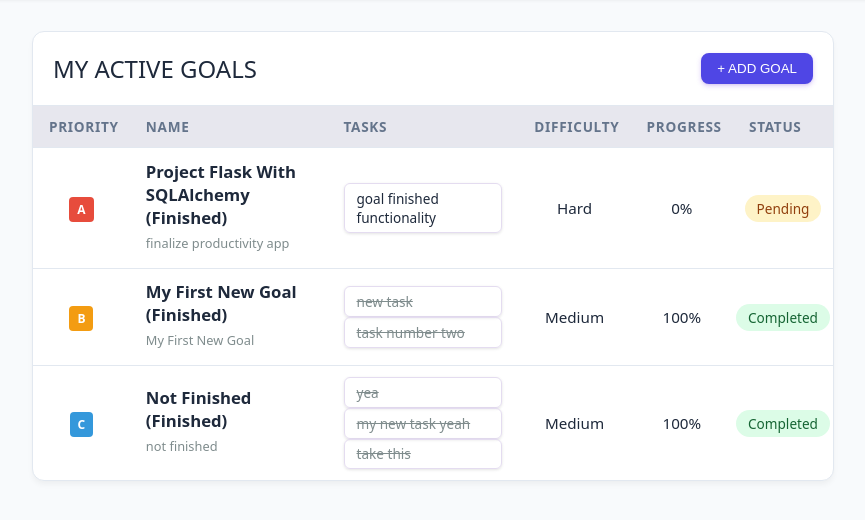
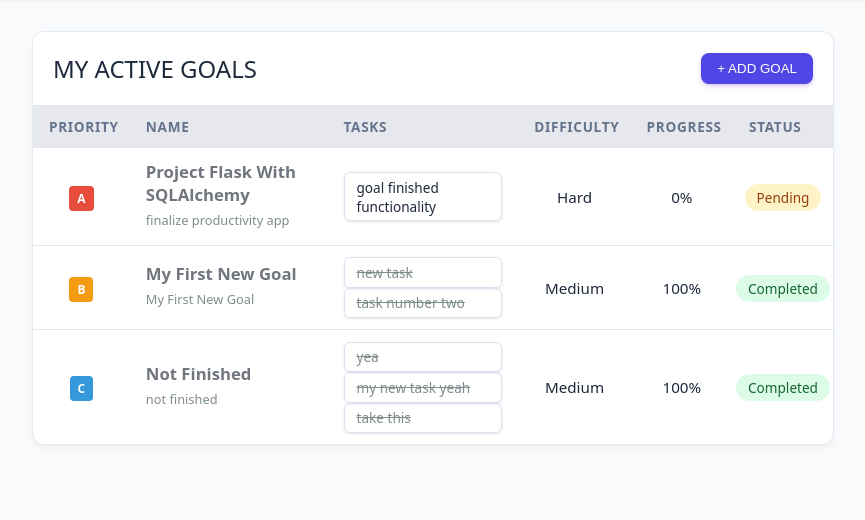
Before and after one commit to ian-developer/flask-focus-app, a Flask app: page /goals in a window 1280 px wide. Shown: the part 65-585 px from the top of the page, without its empty margins (207-1072 px from the left). Run offline with Flask 3, Linux system fonts and the light colour scheme; data comes from the database, SQL or seed files in the repository.

Commit message:
daily entry

```diff
--- a/app/templates/goals.html
+++ b/app/templates/goals.html
@@ -81,10 +81,8 @@
                         <tr class="clickable-row" data-href=" {{ url_for('main.view_goal', goal_id=goal.id) }}">
                             <td><span class="badge badge-{{ goal.priority }}">{{ goal.priority }}</span></td>
                             <td style="text-align: left; max-width: 200px;">
-                                <h2 style="white-space: wrap; overflow: wrap;">{{ goal.title | truncate(30)}}
-                                    {% if goal.is_confirmed_finished %}
-                                        (Finished)
-                                    {% endif %}
+                                <h2 style="white-space: wrap; overflow: wrap;" class="{{'grey-out' if goal.is_confirmed_finished}}">
+                                    {{ goal.title | truncate(30)}}
                                 </h2>
                                 <p style="color: #7f8c8d; max-width: 250px; font-size: 0.8rem; margin: 5px 0px;">{{ goal.description | truncate(90) or 'Nema opisa' }}</p>
                                 <!--<small class="date">{{ goal.created_at.strftime('%d. %m. %Y. %H:%M') }}</small>-->
```
